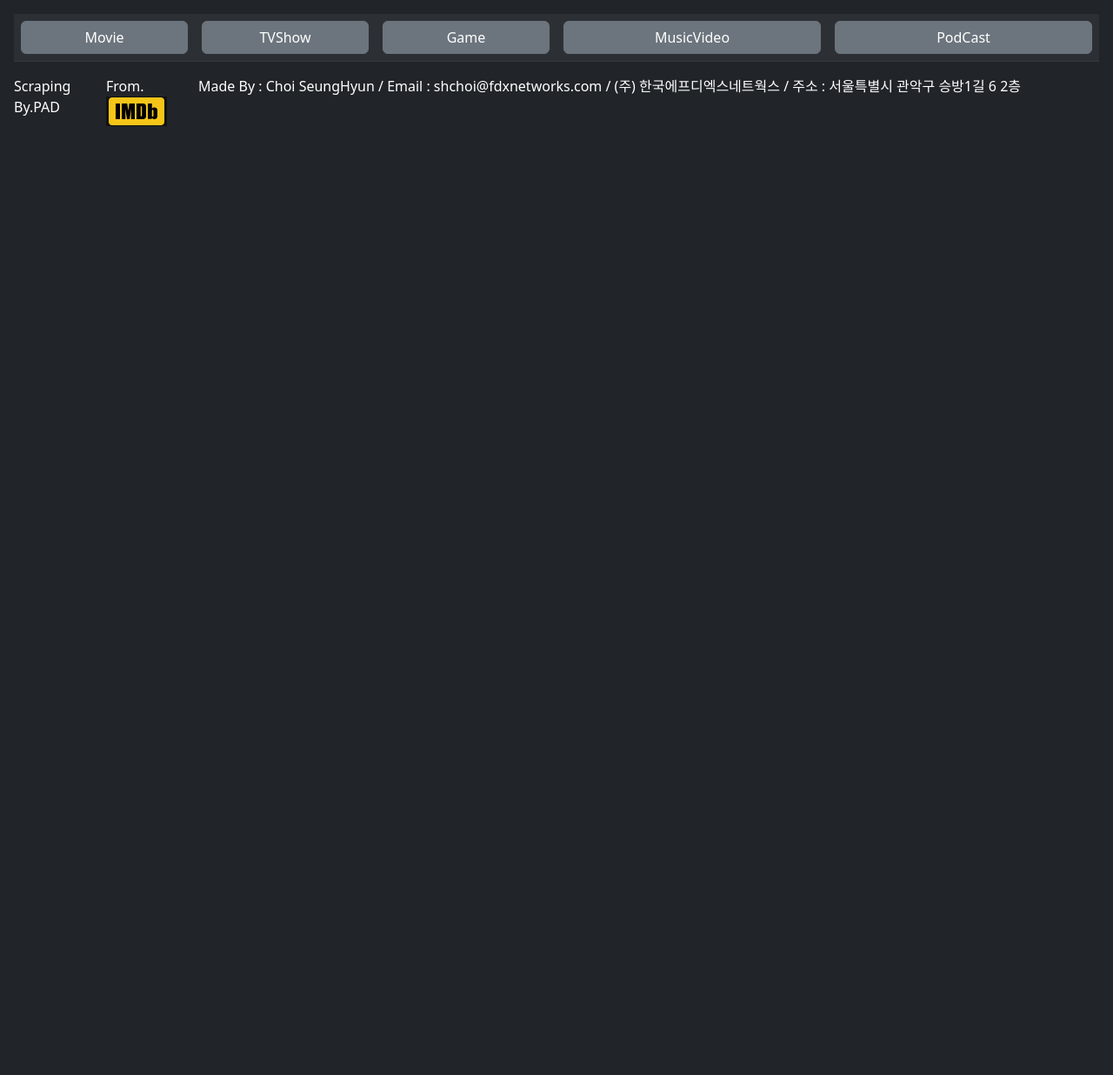
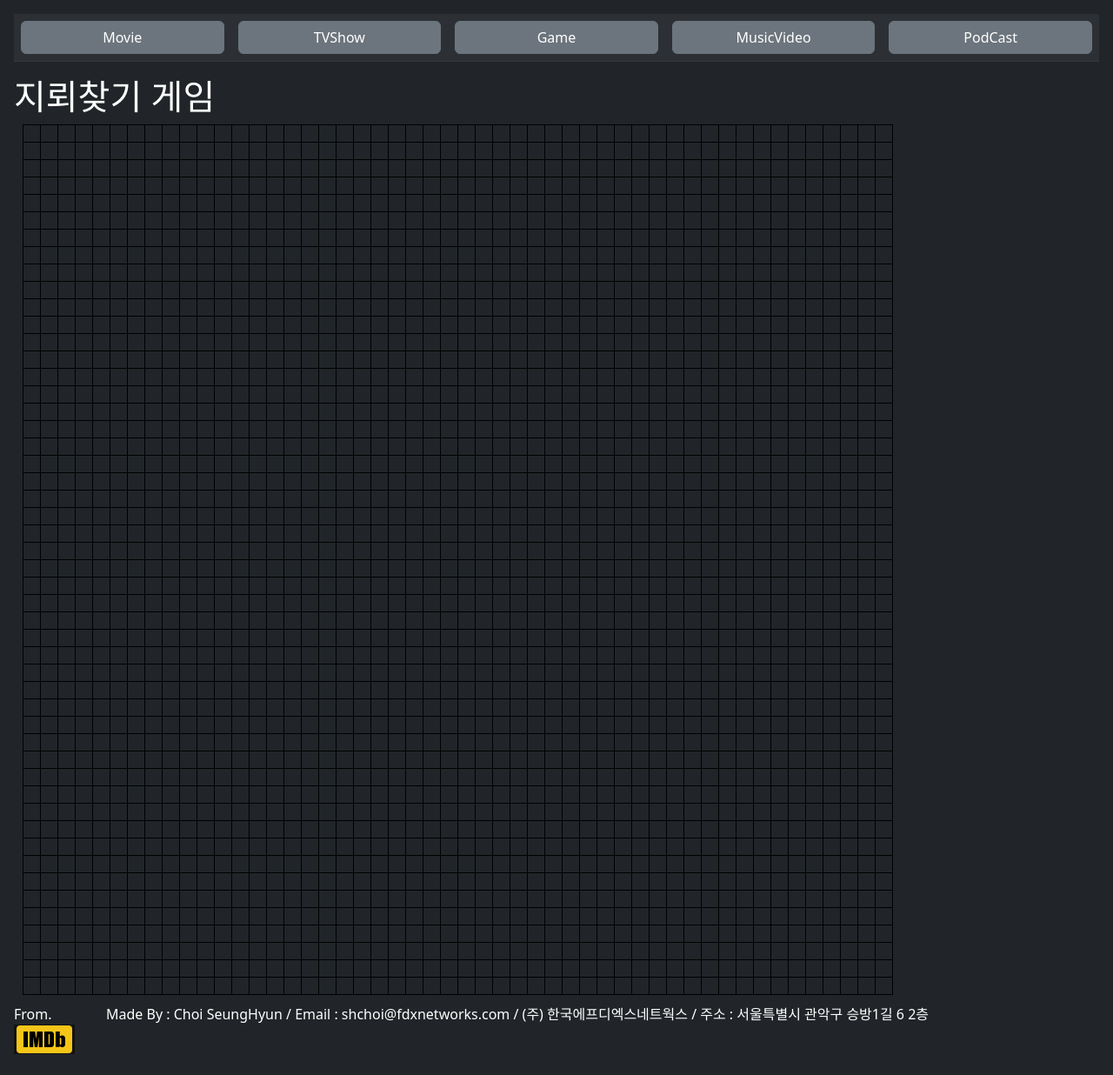
Before and after one commit to cshyun7097/IMDB_Web, a Flask app: page / in a window 1280 px wide. Shown: the whole page at 87% size. Before the commit the page ends 145 px from the top, so only its background shows below. Run offline with Flask 2, Linux system fonts and the light colour scheme; some libraries are stand-ins or nearby versions.

Commit message:
last dance

```diff
--- a/app.py
+++ b/app.py
@@ -1,5 +1,10 @@
 from flask import Flask, render_template, Response, request, redirect
 import pymysql
+import cv2, pafy, youtube_dl
+
+# url = "https://youtu.be/a7xVr5FK9nE"
+# video = pafy.new(url)
+# best = video.getbest(preftype="mp4")
 
 conn = pymysql.connect(host = '127.0.0.1', user = 'root', password = '1234', db = 'imdb', charset='utf8')
 cur = conn.cursor()
@@ -17,7 +22,7 @@ musicvideolist = cur.fetchall()
 app = Flask(__name__)
 
 @app.route('/')
-def hello_world():
+def index():
     return render_template('index.html')
 
 @app.route('/movie')
--- a/templates/base.html
+++ b/templates/base.html
@@ -24,11 +24,12 @@
     </style>
     <table class="table table-dark table-striped" style="width: 100%">
         <tr>
+            <td class="col-2"><button type="button" class="btn btn-secondary" style="width: 100%" onclick="location.href='/'">Home</button></td>
             <td class="col-2"><button type="button" class="btn btn-secondary" style="width: 100%" onclick="location.href='movie'">Movie</button></td>
             <td class="col-2"><button type="button" class="btn btn-secondary" style="width: 100%" onclick="location.href='tvshow'">TVShow</button></td>
             <td class="col-2"><button type="button" class="btn btn-secondary" style="width: 100%" onclick="location.href='game'">Game</button></td>
-            <td class="col-3"><button type="button" class="btn btn-secondary" style="width: 100%" onclick="location.href='musicvideo'">MusicVideo</button></td>
-            <td class="col-3"><button type="button" class="btn btn-secondary" style="width: 100%" onclick="location.href='podcast'">PodCast</button></td>
+            <td class="col-2"><button type="button" class="btn btn-secondary" style="width: 100%" onclick="location.href='musicvideo'">MusicVideo</button></td>
+            <td class="col-2"><button type="button" class="btn btn-secondary" style="width: 100%" onclick="location.href='podcast'">PodCast</button></td>
         </tr>
     </table>
 </head>
--- a/templates/index.html
+++ b/templates/index.html
@@ -1,14 +1,43 @@
 <!DOCTYPE html>
 <html lang="ko">
 <head>
+    <style>
+        .board {
+            display: inline-block;
+            border-collapse: collapse;
+            margin: 10px;
+        }
+
+        .board td {
+            width: 20px;
+            height: 20px;
+            border: 1px solid black;
+            text-align: center;
+            vertical-align: middle;
+            font-size: 14px;
+            font-weight: bold;
+            cursor: pointer;
+        }
+
+        .board td.revealed {
+            background-color: black;
+            cursor: default;
+        }
+
+        .board td.mine {
+            background-color: red;
+        }
+
+        .board td.flag {
+            background-color: yellow;
+        }
+    </style>
     <meta charset="UTF-8">
     <meta http-equiv="X-UA-Compatible" content="IE=edge">
     <meta name="viewport" content="width=device-width, initial-scale=1.0">
     <link rel="stylesheet" href="../static/css/bootstrap.min.css">
     <link rel="stylesheet" href="../static/js/bootstrap.min.js">
     <link rel="stylesheet" type="text/css" href="https://cdn.datatables.net/1.11.3/css/jquery.dataTables.min.css">
-</head>
-<body class="p-3 mb-2 bg-dark text-white">
     <div class="container-fluid">
         <div>
             <div class="row">
@@ -17,17 +46,131 @@
                         <td class="col-2"><button type="button" class="btn btn-secondary" style="width: 100%" onclick="location.href='movie'">Movie</button></td>
                         <td class="col-2"><button type="button" class="btn btn-secondary" style="width: 100%" onclick="location.href='tvshow'">TVShow</button></td>
                         <td class="col-2"><button type="button" class="btn btn-secondary" style="width: 100%" onclick="location.href='game'">Game</button></td>
-                        <td class="col-3"><button type="button" class="btn btn-secondary" style="width: 100%" onclick="location.href='musicvideo'">MusicVideo</button></td>
-                        <td class="col-3"><button type="button" class="btn btn-secondary" style="width: 100%" onclick="location.href='podcast'">PodCast</button></td>
+                        <td class="col-2"><button type="button" class="btn btn-secondary" style="width: 100%" onclick="location.href='musicvideo'">MusicVideo</button></td>
+                        <td class="col-2"><button type="button" class="btn btn-secondary" style="width: 100%" onclick="location.href='podcast'">PodCast</button></td>
                     </tr>
                 </table>
             </div>
         </div>
     </div>
+    <title>HOME</title>
+</head>
+<body class="p-3 mb-2 bg-dark text-white">
+    <div class="row">
+        <h1>지뢰찾기 게임</h1>
+        <table class="board"></table>
+        <script>
+            // 게임 보드 크기와 지뢰 개수 설정
+            const numRows = 50;
+            const numCols = 50;
+            const numMines = 150;
+
+            // 게임 보드 생성
+            const board = [];
+            for (let i = 0; i < numRows; i++) {
+                board[i] = [];
+                for (let j = 0; j < numCols; j++) {
+                    board[i][j] = {
+                        mine: false,
+                        revealed: false,
+                        flagged: false,
+                        neighbors: 0
+                    };
+                }
+            }
+
+            // 지뢰 랜덤 배치
+            let minesPlaced = 0;
+            while (minesPlaced < numMines) {
+                const row = Math.floor(Math.random() * numRows);
+                const col = Math.floor(Math.random() * numCols);
+                if (!board[row][col].mine) {
+                    board[row][col].mine = true;
+                    minesPlaced++;
+                }
+            }
+
+            // 보드 출력
+            const table = document.querySelector('.board');
+            for (let i = 0; i < numRows; i++) {
+                const row = document.createElement('tr');
+                for (let j = 0; j < numCols; j++) {
+                    const cell = document.createElement('td');
+                    cell.addEventListener('click', () => reveal(i, j));
+                    cell.addEventListener('contextmenu', event => {
+                        event.preventDefault();
+                        flag(i, j);
+                    });
+                    row.appendChild(cell);
+                }
+                table.appendChild(row);
+            }
+
+            // 주변 지뢰 개수 계산
+            for (let i = 0; i < numRows; i++) {
+                for (let j = 0; j < numCols; j++) {
+                    if (!board[i][j].mine) {
+                        let count = 0;
+                        for (let row = i - 1; row <= i + 1; row++) {
+                            for (let col = j - 1; col <= j + 1; col++) {
+                                if (row >= 0 && row < numRows && col >= 0 && col < numCols && board[row][col].mine) {
+                                    count++;
+                                }
+                            }
+                        }
+                        board[i][j].neighbors = count;
+                    }
+                }
+            }
+                function reveal(row, col) {
+                if (board[row][col].revealed || board[row][col].flagged) {
+                    return;
+                }
+
+                const cell = table.rows[row].cells[col];
+                cell.classList.add('revealed');
+                board[row][col].revealed = true;
+
+                if (board[row][col].mine) {
+                    cell.classList.add('mine');
+                    alert('지뢰를 밟았습니다! 게임 오버!');
+                    return;
+                }
+
+                if (board[row][col].neighbors > 0) {
+                    cell.textContent = board[row][col].neighbors;
+                    return;
+                }
+
+                for (let i = row - 1; i <= row + 1; i++) {
+                    for (let j = col - 1; j <= col + 1; j++) {
+                        if (i >= 0 && i < numRows && j >= 0 && j < numCols) {
+                            reveal(i, j);
+                        }
+                    }
+                }
+            }
+
+            // 깃발 꽂기 함수
+            function flag(row, col) {
+                if (board[row][col].revealed) {
+                    return;
+                }
+
+                const cell = table.rows[row].cells[col];
+                if (board[row][col].flagged) {
+                    cell.classList.remove('flag');
+                    board[row][col].flagged = false;
+                } else {
+                    cell.classList.add('flag');
+                    board[row][col].flagged = true;
+                }
+            }
+        </script>
+    </div>
 </body>
 <footer>
     <div class="row">
-        <div class="col-1">Scraping By.PAD</div>
         <div class="col-1" style="height:50%">
             From.
             <a href="https://www.imdb.com/?ref_=nv_home"><img src="static\imdb_logo.png"></a>
```
